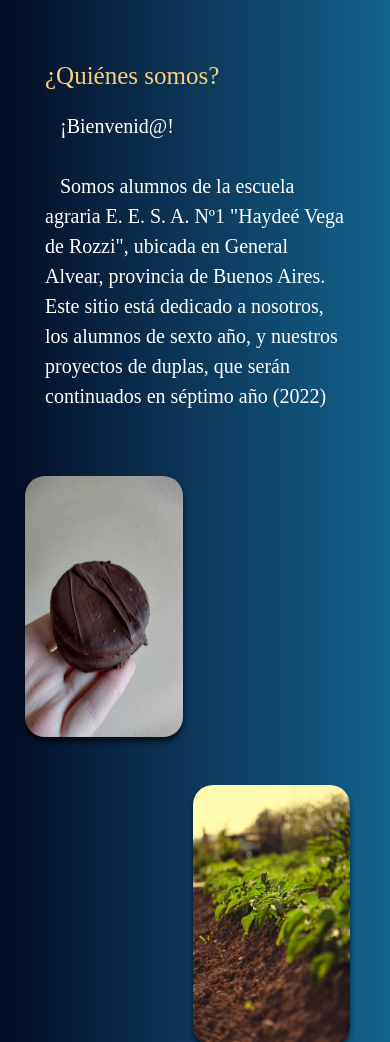
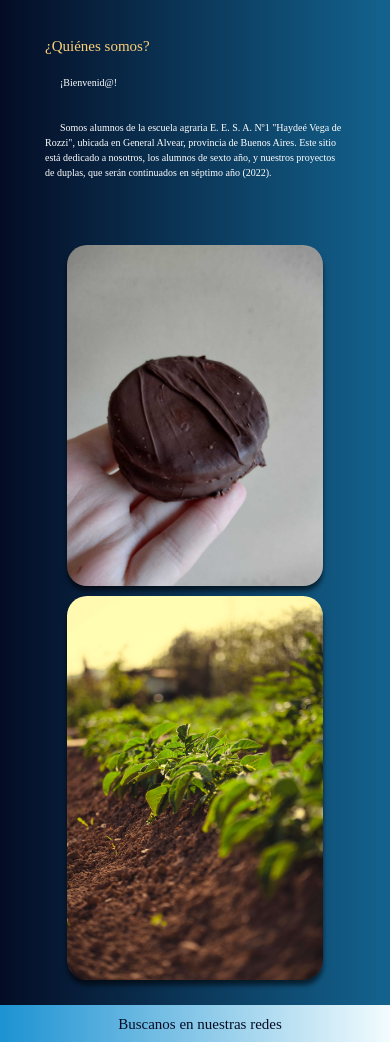
Before and after one commit to CatalinaMdeOca/Proyecto-final-Coderhouse, a website: page index.html in a window 390 px wide. Shown: the part 219-1261 px from the top of the page. Drawn offline with nearby package versions, Linux system fonts and the light colour scheme; a web font is replaced by a local one.

Commit message:
index responsive

```diff
--- a/index.html
+++ b/index.html
@@ -84,7 +84,7 @@
                         ¡Bienvenid@!
                         </p>
                         <p>
-                            Somos alumnos de la escuela agraria E. E. S. A. Nº1 "Haydeé Vega de Rozzi", ubicada en General Alvear, provincia de Buenos Aires. Este sitio está dedicado a nosotros, los alumnos de sexto año, y nuestros proyectos de duplas, que serán continuados en séptimo año (2022)
+                            Somos alumnos de la escuela agraria E. E. S. A. Nº1 "Haydeé Vega de Rozzi", ubicada en General Alvear, provincia de Buenos Aires. Este sitio está dedicado a nosotros, los alumnos de sexto año, y nuestros proyectos de duplas, que serán continuados en séptimo año (2022).
                         </p>
                     </div>
                 </section>
@@ -95,9 +95,16 @@
 <!-- Section 2-->
 
             <div class="col-lg-6">
+
                 <section class="section2">
-                    <img class="imgIndex alfajor" src="img/alfajor.jpeg" alt="Imagen 1">
-                    <img class="imgIndex huerta" src="img/huerta.jpg" alt="Imagen 2">
+                    <div class="container divAlfajor">
+                        <img class="imgIndex alfajor" src="img/alfajor.jpeg" alt="Imagen 1">
+                    </div>
+
+                    <div class="container divHuerta">
+                        <img class="imgIndex huerta" src="img/huerta.jpg" alt="Imagen 2">
+                    </div>
+
                 </section>
             </div>
 
--- a/scss/_footer.scss
+++ b/scss/_footer.scss
@@ -9,8 +9,12 @@
         color: $color;
         margin: 5px;
         padding: 5px;
-        font-size: 2.5rem;
+        font-size: 1.5rem;
         width: 100%;
+
+        @media screen and (min-width: 768px) {
+            font-size: 2.5rem;
+        }
     }
 
     .footerLink{
@@ -19,11 +23,16 @@
         align-self: center;
         text-decoration: none;
         color: $color;
-        font-size: 2rem;
+        font-size: 1rem;
 
-        &:hover{
-            color: lighten($color, 10);
-            text-decoration: underline;
+
+
+        @media screen and (min-width: 768px) {
+            font-size: 2rem;
+            &:hover{
+                color: lighten($color, 10);
+                text-decoration: underline;
+            }
         }
     }
 
--- a/scss/_index.scss
+++ b/scss/_index.scss
@@ -1,66 +1,85 @@
 .mainIndex{
     display: flex;
     flex-flow: row wrap;
-}
 
-.mainIndex .h1Div{
+    .h1Div{
         width: 100%;
         justify-self: flex-start;
         align-self: flex-start;
+
+        h1{
+            @include h1
         }
-
-.mainIndex h1{
-    @include h1
     }
 
     .section{
         padding: 1rem;
         margin: 1rem;
         text-align: left;
-    justify-self: flex-start;
-    align-self: center;
-}
 
-.section h2{
+        h2{
             padding: 5px;
             margin: 5px;
             color: rgb(253, 207, 120);
+            font-size: 1.5rem;
+
+            @media screen and (min-width: 768px) {
                 font-size: 2.5rem;
             }
+        }
 
-.section p{
+        p{
             color: rgb(255, 255, 255);
-    font-size: 2rem;
+            font-size: 1rem;
             font-weight: 400;
             text-indent: 1.5rem;
-    padding: 1rem
+            padding: 1rem;
+
+            @media screen and (min-width: 768px) {
+                font-size: 2.5rem;
+            }
+        }
     }
 
     .section2{
         display: flex;
-    height: 600px;
+        flex-direction: column;
         padding: 1rem;
         margin: 1rem;
-    justify-self: flex-end;
-    align-self: flex-end;
-}
+        flex-wrap: wrap;
+        justify-content: center;
+        align-content: center;
 
         .imgIndex{
             margin: 5px;
+            width: 80%;
+            height: 100%;
+            border-radius: 2rem;
+            box-shadow: 0 5px 5px rgba(0, 0, 0, 0.6);
+
+            @media screen and (min-width: 768px) {
                 width: 45%;
                 height: 45%;
-    border-radius: 2rem;
-    box-shadow: 0 5px 5px rgba(0, 0, 0, 0.6);
+            }
         }
 
+        .divAlfajor{
+            display: flex;
+            justify-content: center;
+
+            @media screen and (min-width: 768px) {
+                justify-content: flex-start;
+            }
+        }
 
         .alfajor{
             align-self: flex-start;
             justify-self: flex-start;
+
+            @media screen and (min-width: 768px) {
                     animation-name: alfajor;
                     animation-timing-function: linear;
                     animation-duration: 0.5s;
-}
 
                 @keyframes alfajor {
                     0%{
@@ -79,14 +98,25 @@
                         transform: translateY(0%)
                     }
                 }
+            }
+        }
+
+        .divHuerta{
+            display: flex;
+            justify-content: center;
+
+            @media screen and (min-width: 768px) {
+                justify-content: flex-end;
+            }
+        }
 
         .huerta{
-    align-self: flex-end;
-    justify-self: flex-end;
+            display: inline-block;
+
+            @media screen and (min-width: 768px) {
                 animation-name: huerta;
                 animation-timing-function: linear;
                 animation-duration: 0.5s;
-}
 
                 @keyframes huerta {
                     0%{
@@ -105,3 +135,11 @@
                         transform: translateY(0%)
                     }
                 }
+            }
+        }
+
+
+
+
+    }
+}
--- a/scss/_variables.scss
+++ b/scss/_variables.scss
@@ -8,9 +8,13 @@ $bgcolor3: linear-gradient(90deg, lighten($color, 20) 0%, $color2 100%);
 
 @mixin h1 {
     color: lighten($color2, 35);
-    font-size: 5rem;
+    font-size: 3rem;
     font-weight: 600;
     margin: 20px;
     margin-left: 5rem;
     padding: 5px;
+
+    @media screen and (min-width: 768px) {
+        font-size: 5rem;
+    }
 }
```
Also changed, not shown: css/style.css, 1 other file. Lines whose indentation alone changed are shown as unchanged.
